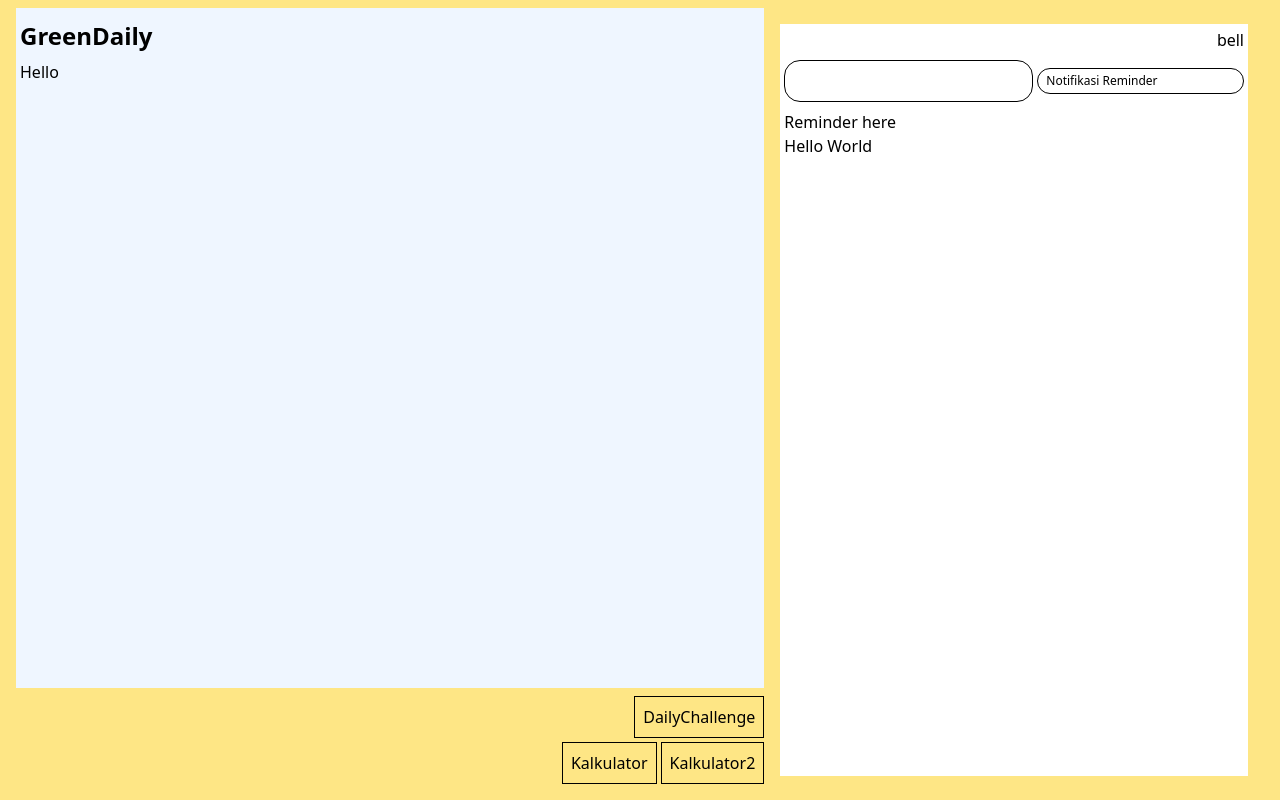
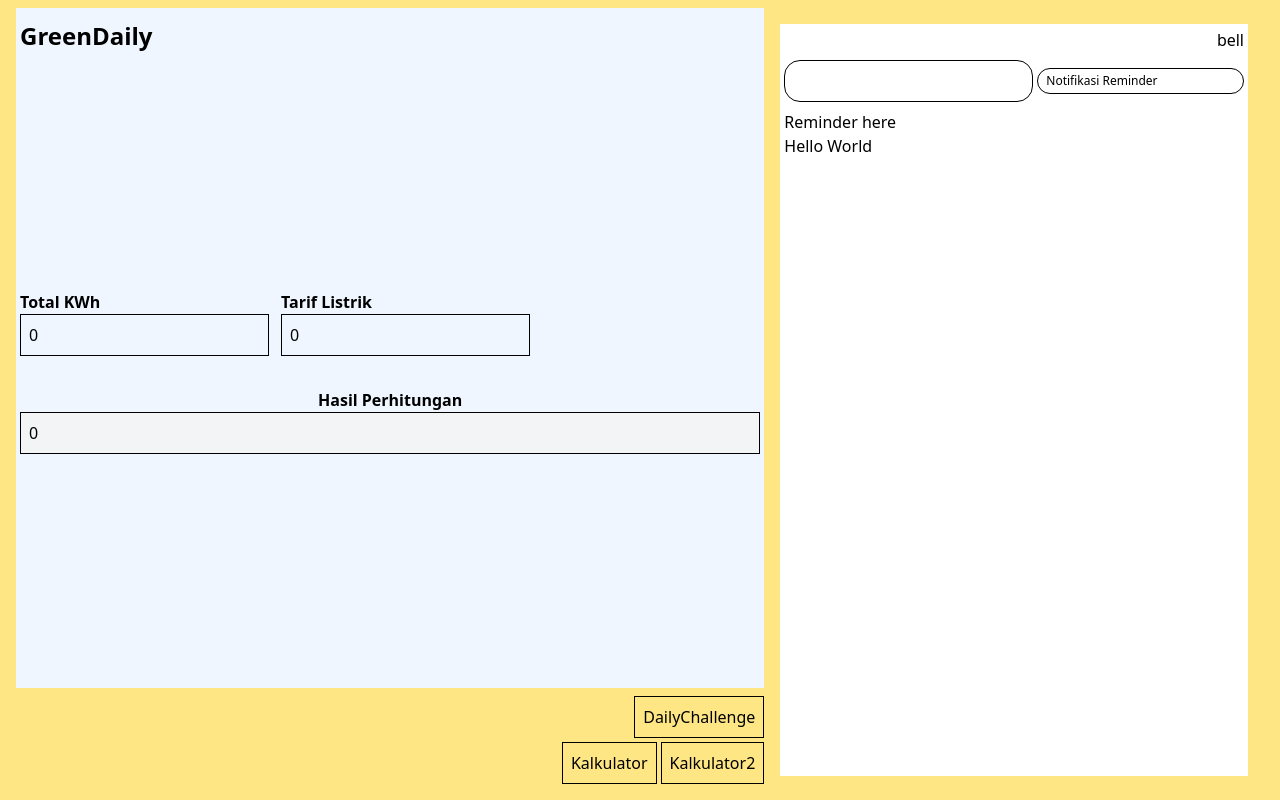
Before and after one commit to sihotang-yonathan1/GreenDaily, a React (Vite) app: page /calculator in a window 1280 px wide. Built offline with nearby package versions, Linux system fonts and the light colour scheme.

Commit message:
feat: Add basic functionality to calculator page

```diff
--- a/src/app/energyCalculator/index.tsx
+++ b/src/app/energyCalculator/index.tsx
@@ -1,18 +1,64 @@
-import { PropsWithChildren } from "react"
+import { PropsWithChildren, useState } from "react"
 import { Outlet } from "react-router"
 
 export function CalculatorLayout(){
   return (
-    <div>
+    <div className="flex flex-col h-full">
+
+      {/* Child */}
       <Outlet />
     </div>
   )
 }
 
 export function CalculatorByPrice(){
+  const [totalKWh, setTotalKWh] = useState<number | null>(null)
+  const [price, setPrice] = useState<number | null>(null)
+
+  const result = (totalKWh ?? 0) * (price ?? 0)
+
   return (
-    <div>
-      <p>hello World</p>
+    <div className="flex flex-col h-full justify-center gap-y-8">
+      {/* Form input */}
+      <div className="flex flex-row gap-x-3">
+        {/* Total kwH */}
+        <div className="flex flex-col">
+          <label htmlFor="kwh" className="font-semibold">Total KWh</label>
+          <input
+            type="number"
+            id="kwh"
+            value={totalKWh ?? 0}
+            defaultValue={totalKWh ?? 0}
+            onChange={(event) => setTotalKWh(Number(event.target.value) ?? 0)}
+            className="border p-2"
+          />
+        </div>
+
+        {/* Tarif Listrik */}
+        <div className="flex flex-col">
+          <label htmlFor="price" className="font-semibold">Tarif Listrik</label>
+          <input
+            type="number"
+            id="price"
+            value={price ?? 0}
+            onChange={(event) => setPrice(Number(event.target.value) ?? 0)}
+            className="border p-2"
+          />
+        </div>
+      </div>
+
+      {/* Result */}
+      <div className="flex flex-col">
+        <h3 className="text-center capitalize font-semibold">hasil Perhitungan</h3>
+        <input
+          type="number"
+          name="result"
+          id="result"
+          disabled
+          value={result}
+          className="border p-2 disabled:bg-gray-100"
+        />
+      </div>
     </div>
   )
 }
--- a/src/main.tsx
+++ b/src/main.tsx
@@ -6,7 +6,7 @@ import './global.css'
 import { DashboardLayout } from './app/index.tsx';
 import { DailyChallengePage } from './app/dailyChallenge/index.tsx';
 import { ReminderPage } from './app/reminder/index.tsx';
-import CalculatorPage, { CalculatorLayout } from './app/energyCalculator/index.tsx';
+import CalculatorPage, { CalculatorByPrice, CalculatorLayout } from './app/energyCalculator/index.tsx';
 
 ReactDOM.createRoot(document.getElementById('root')!).render(
   <React.StrictMode>
@@ -16,7 +16,7 @@ ReactDOM.createRoot(document.getElementById('root')!).render(
           <Route index element={<DailyChallengePage />}/>
           <Route path='reminder' element={<ReminderPage />} />
           <Route path='calculator' element={<CalculatorLayout/>}>
-            <Route index element={<CalculatorPage />} />
+            <Route index element={<CalculatorByPrice />} />
           </Route>
         </Route>
 
```
